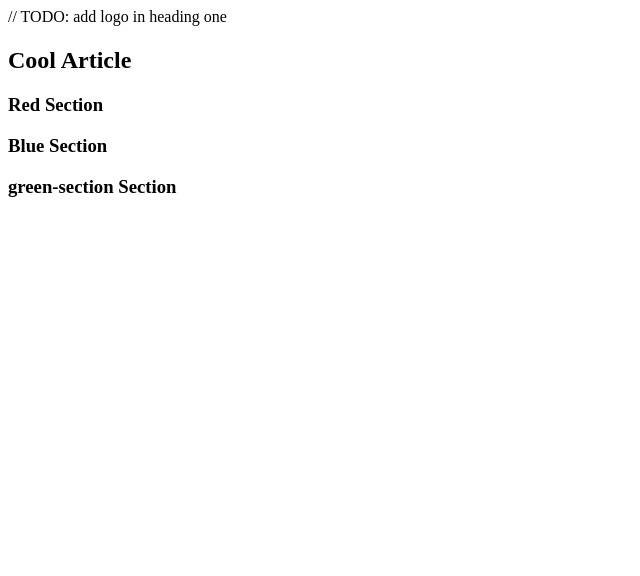
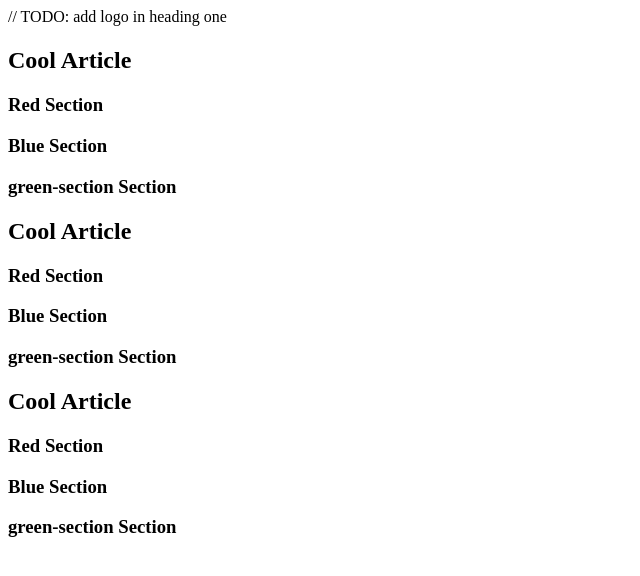
Before and after one commit to timcombs/john_091821, a plain HTML site: page index.html in a window 1280 px wide. Shown: the whole page, without its empty margins (0-640 px from the left). Drawn offline with Linux system fonts and the light colour scheme.

Commit message:
added sidebar and secondary article html. no content yet

```diff
--- a/index.html
+++ b/index.html
@@ -32,6 +32,40 @@
       </section>
 
     </article>
+
+    <article class="secondary-article">
+      <h2 class="=secondary-article-title">Cool Article</h2>
+
+      <section class="red-section">
+        <h3 class="section-heading">Red Section</h3>
+      </section>
+
+      <section class="blue-section">
+        <h3 class="section-heading">Blue Section</h3>
+      </section>
+
+      <section class="green-section">
+        <h3 class="section-heading">green-section Section</h3>
+      </section>
+
+    </article>
+
+    <aside class="secondary-article">
+      <h2 class="article-title">Cool Article</h2>
+
+      <section class="orange-section">
+        <h3 class="section-heading">Red Section</h3>
+      </section>
+
+      <section class="purple-section">
+        <h3 class="section-heading">Blue Section</h3>
+      </section>
+
+      <section class="salmon-section">
+        <h3 class="section-heading">green-section Section</h3>
+      </section>
+
+    </aside>
   </main>
 
   <footer></footer>
```
